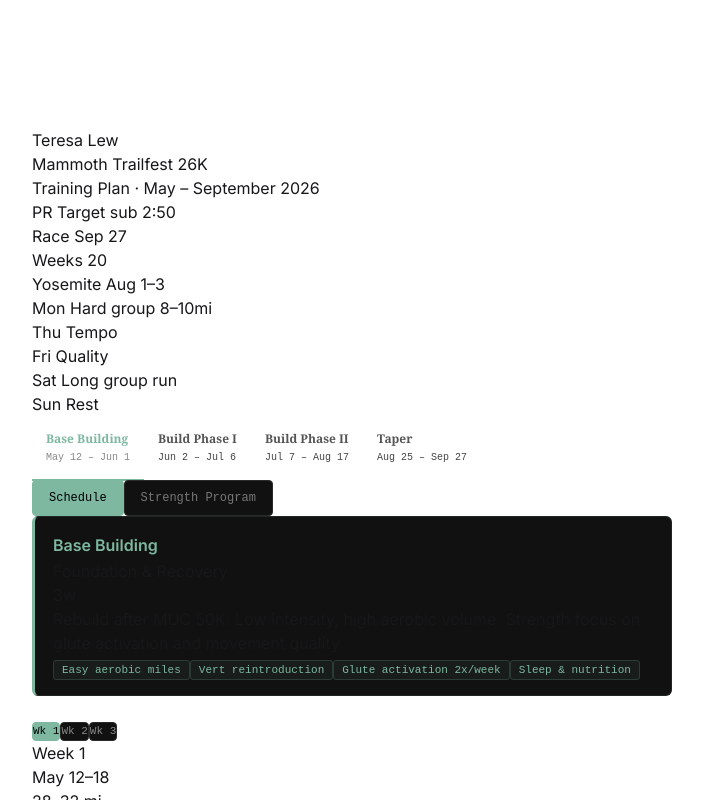
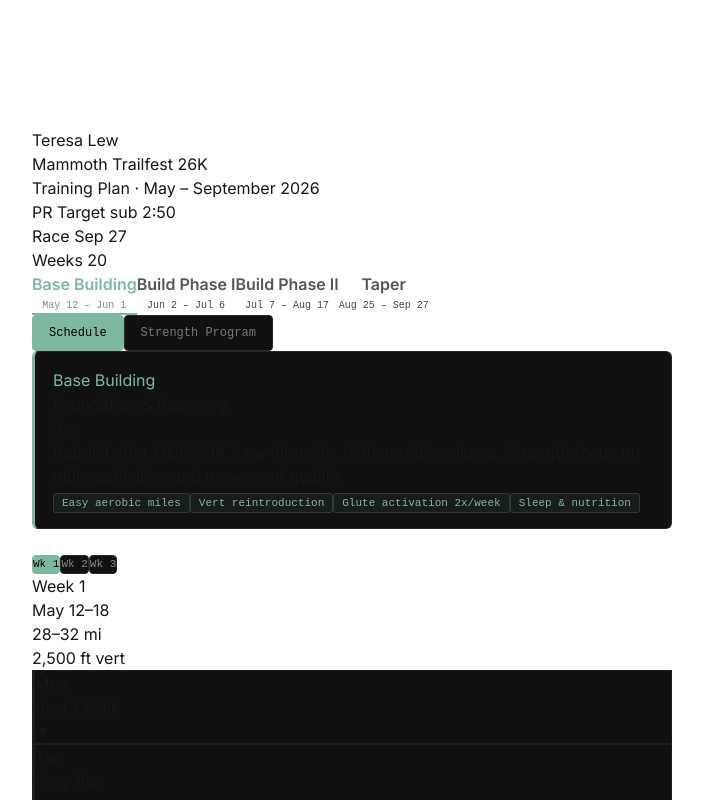
Before and after one commit to teresal92/trailrunning-planner, a Next.js app: page / in a window 1280 px wide. Shown: the top 800 px of the page, without its empty margins (288-991 px from the left). Built offline with nearby package versions, Linux system fonts and the light colour scheme.

Commit message:
refactor: clean up extraneous components and component styles

```diff
--- a/app/components/day-card.tsx
+++ b/app/components/day-card.tsx
@@ -28,9 +28,6 @@ export default function DayCard({ day, isSelected, onToggle }: DayCardProps) {
         background: isSelected ? colors.bg : "#111",
         border: `1px solid ${isSelected ? colors.dot + "44" : "#1e1e1e"}`,
         borderLeft: `3px solid ${isSelected ? colors.dot : "#1e1e1e"}`,
-        borderRadius: 5,
-        cursor: "pointer",
-        transition: "all 0.15s",
       }}
     >
       <div>
--- a/app/components/exercise-card.tsx
+++ b/app/components/exercise-card.tsx
@@ -15,9 +15,7 @@ export default function ExerciseCard({
         <div>{exercise.name}</div>
         <div
           style={{
-            fontSize: 10,
             color: phaseColor,
-            fontFamily: "monospace",
             background: `${phaseColor}15`,
           }}
         >
--- a/app/components/heart-rate-zones.tsx
+++ b/app/components/heart-rate-zones.tsx
@@ -13,7 +13,7 @@ export default function HeartRateZones() {
       <div>
         {ZONES.map(([z, name, color, range]) => (
           <div key={z}>
-            <span style={{ color, fontWeight: 700, width: 20 }}>{z}</span>
+            <span style={{ color }}>{z}</span>
             <span>
               {name} · {range}
             </span>
--- a/app/components/nutrition-note.tsx
+++ /dev/null
@@ -1,12 +0,0 @@
-export default function NutritionNote() {
-  return (
-    <div>
-      <div>Nutrition on Strength Days</div>
-      <div>
-        Schedule strength 4–6 hrs after running, or on easy/rest days. Eat
-        20–30g protein within 30 min after. In Build II and taper, keep carbs
-        high — you&apos;re fueling adaptation, not cutting.
-      </div>
-    </div>
-  );
-}
--- a/app/components/phase-nav-tabs.tsx
+++ b/app/components/phase-nav-tabs.tsx
@@ -18,21 +18,13 @@ export default function PhaseNavTabs({
           key={p.id}
           onClick={() => onPhaseChange(i)}
           style={{
-            flexShrink: 0,
-            padding: "14px 14px",
-            background: "none",
-            border: "none",
             borderBottom:
               activePhase === i
                 ? `2px solid ${p.color}`
                 : "2px solid transparent",
             color: activePhase === i ? p.color : "#555",
             cursor: "pointer",
-            fontSize: 12,
-            fontFamily: "'Georgia', serif",
             transition: "color 0.2s",
-            textAlign: "left",
-            marginBottom: -1,
           }}
         >
           <div style={{ fontWeight: 600, marginBottom: 2 }}>{p.name}</div>
--- a/app/components/phase-overview-card.tsx
+++ b/app/components/phase-overview-card.tsx
@@ -20,10 +20,7 @@ export default function PhaseOverviewCard({ phase }: PhaseOverviewCardProps) {
         <div>
           <div
             style={{
-              fontSize: 16,
               color: phase.color,
-              fontWeight: 600,
-              marginBottom: 2,
             }}
           >
             {phase.name}
--- a/app/components/plan-header.tsx
+++ b/app/components/plan-header.tsx
@@ -15,26 +15,6 @@ export default function PlanHeader() {
           <div>
             <span>Weeks</span> 20
           </div>
-          <div>
-            <span>Yosemite</span> Aug 1–3
-          </div>
-        </div>
-        <div>
-          <div>
-            <span>Mon</span> Hard group 8–10mi
-          </div>
-          <div>
-            <span>Thu</span> Tempo
-          </div>
-          <div>
-            <span>Fri</span> Quality
-          </div>
-          <div>
-            <span>Sat</span> Long group run
-          </div>
-          <div>
-            <span>Sun</span> Rest
-          </div>
         </div>
       </div>
     </div>
--- a/app/components/strength-view.tsx
+++ b/app/components/strength-view.tsx
@@ -1,5 +1,4 @@
 import ExerciseCard from "./exercise-card";
-import NutritionNote from "./nutrition-note";
 import type { StrengthProgram } from "../types";
 
 interface StrengthViewProps {
@@ -60,7 +59,6 @@ export default function StrengthView({
           <ExerciseCard key={i} exercise={ex} phaseColor={phaseColor} />
         ))}
       </div>
-      <NutritionNote />
     </div>
   );
 }
```
